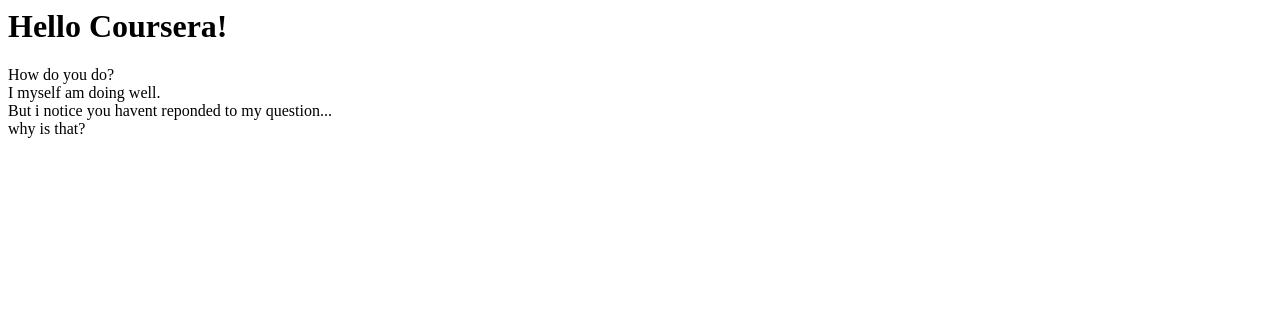
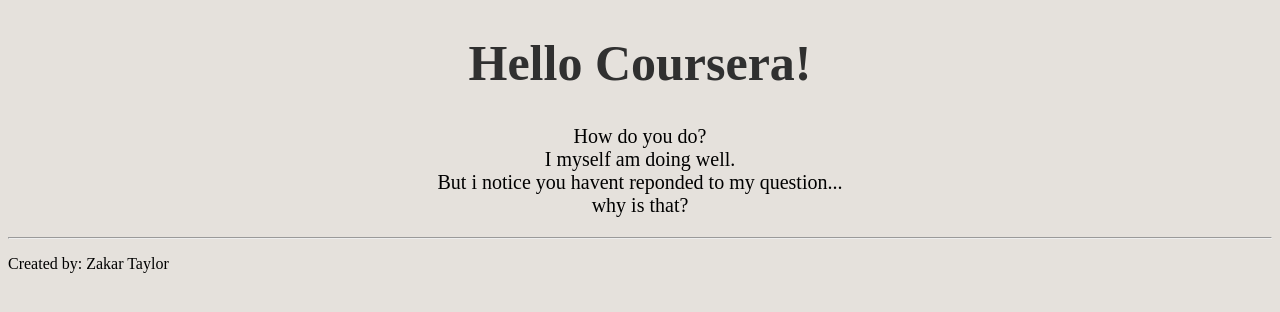
Before and after one commit to ZakarTaylor/coursera-test, a plain HTML site: page site/index.html in a window 1280 px wide. Drawn offline with Linux system fonts and the light colour scheme.

Commit message:
Added formatting elements the test site

```diff
--- a/site/index.html
+++ b/site/index.html
@@ -1,13 +1,19 @@
+<!doctype html>
 <html>
-    <head><title>Hello Coursera!</title>
+    <head>
+        <meta charset="utf-8">
+        <title>Hello Coursera!</title>
     </head>
-<body>
-    <h1>Hello Coursera!</h1>
-    <p>
+    <body style="background-color:rgba(184, 173, 159, 0.356);">
+        <h1 style="color: rgb(48, 48, 48); font-size: 50px; text-align: center;">Hello Coursera!</h1>
+        <p style="text-align: center; font-size: 20px;">
             How do you do?<br>
             I myself am doing well.<br>
             But i notice you havent reponded to my question...
             <br>why is that?
         </p>
+        <footer>
+            <hr>
+            <p>Created by: Zakar Taylor</p>
     </body>
 </html>
```
Lines whose indentation alone changed are shown as unchanged.
